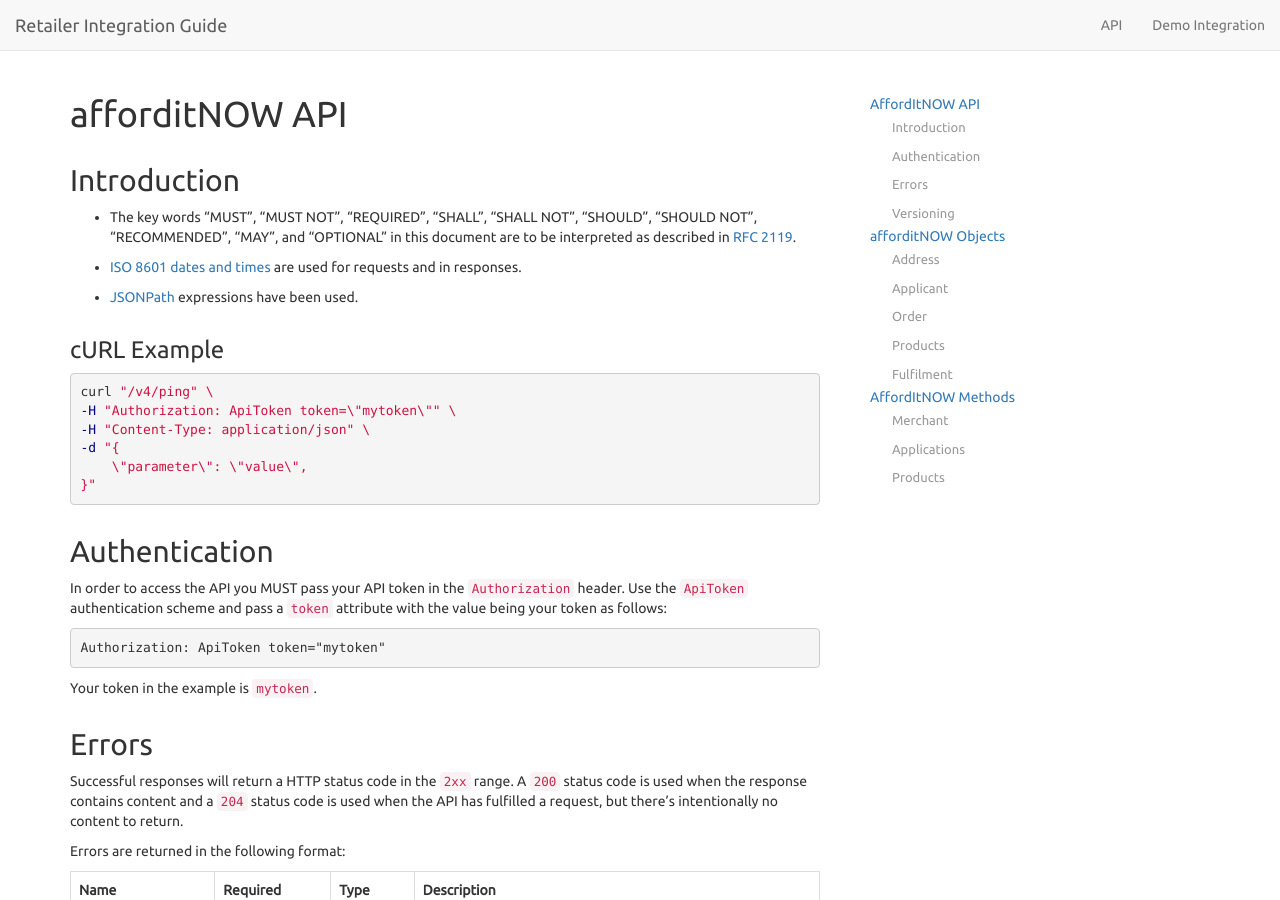
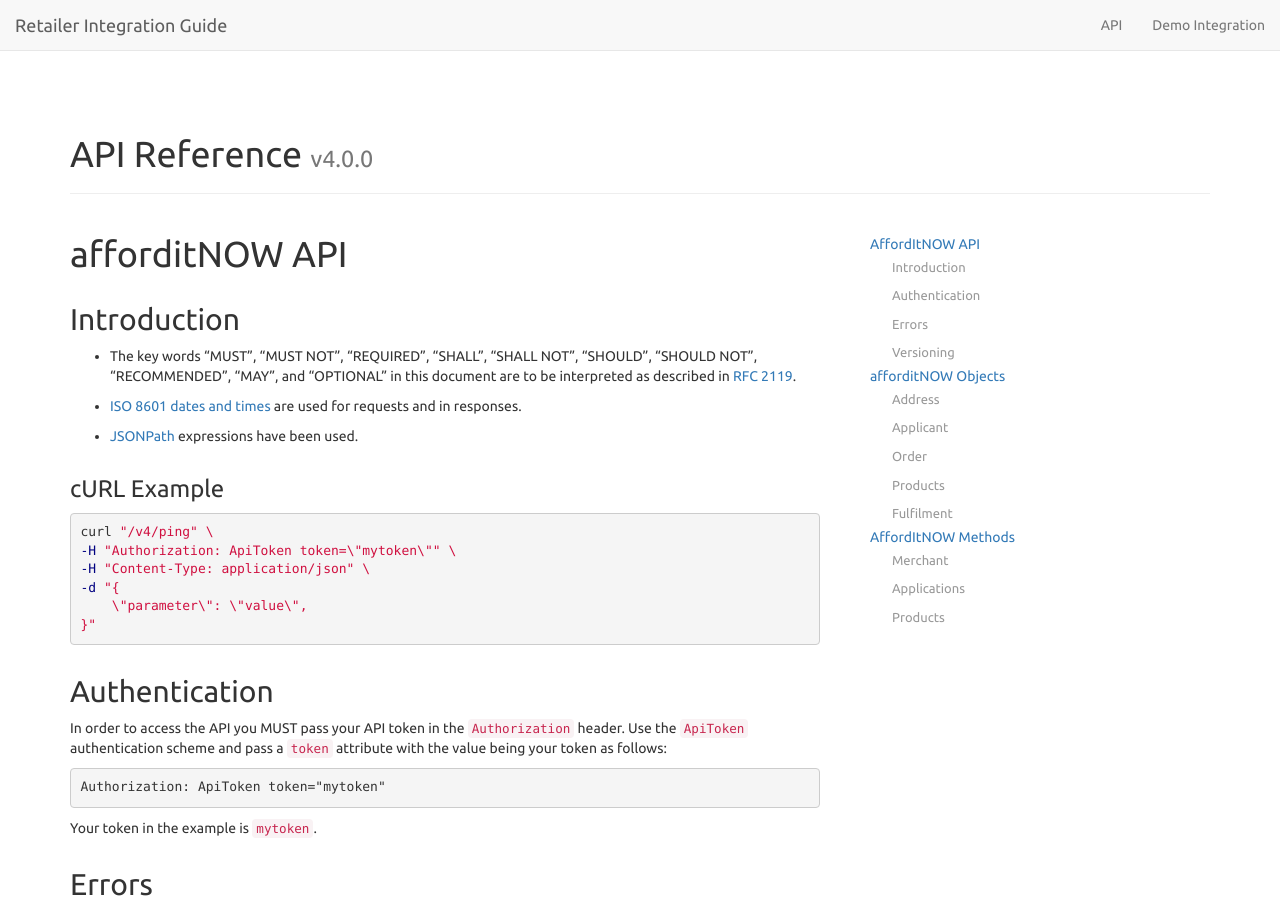
Before and after one commit to PayBreak/retailer-integration-guide, a Jekyll site: the page built from api/index.md, in a window 1280 px wide and 900 px high. Built offline with Jekyll 4.4.1, drawn with Linux system fonts in a browser that asks for light colours; nearby versions of some CDN libraries; Markdown is read by kramdown in place of the engine named in the settings.

```diff
--- a/_config.yml
+++ b/_config.yml
@@ -9,3 +9,5 @@ defaults:
             path: ""
         values:
             layout: "default"
+gems:
+    - jekyll-redirect-from
--- a/api/index.md
+++ b/api/index.md
@@ -1,6 +1,9 @@
 ---
 layout: "v4"
 toc: v4/toc.html
+heading: API Reference
+subheading: v4.0.0
+redirect_from: /v4
 ---
 
 # {{ site.data.globals.brandname }} API
```
